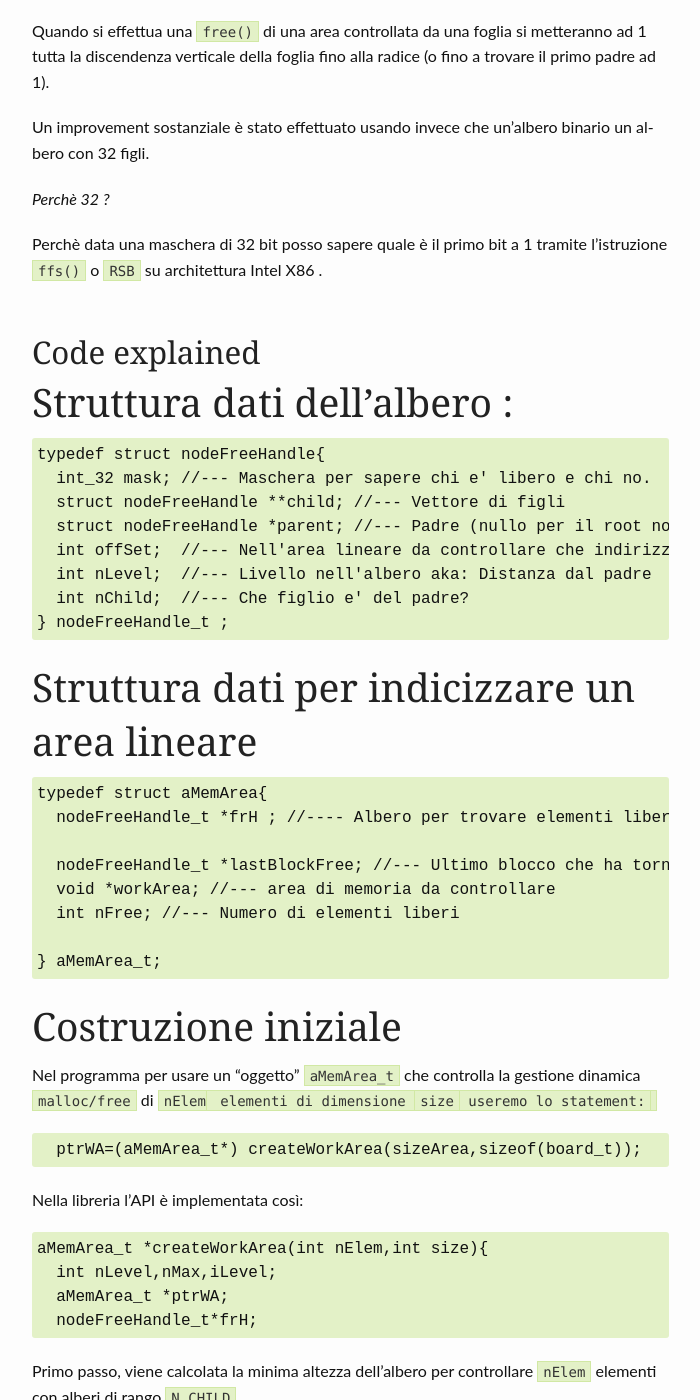
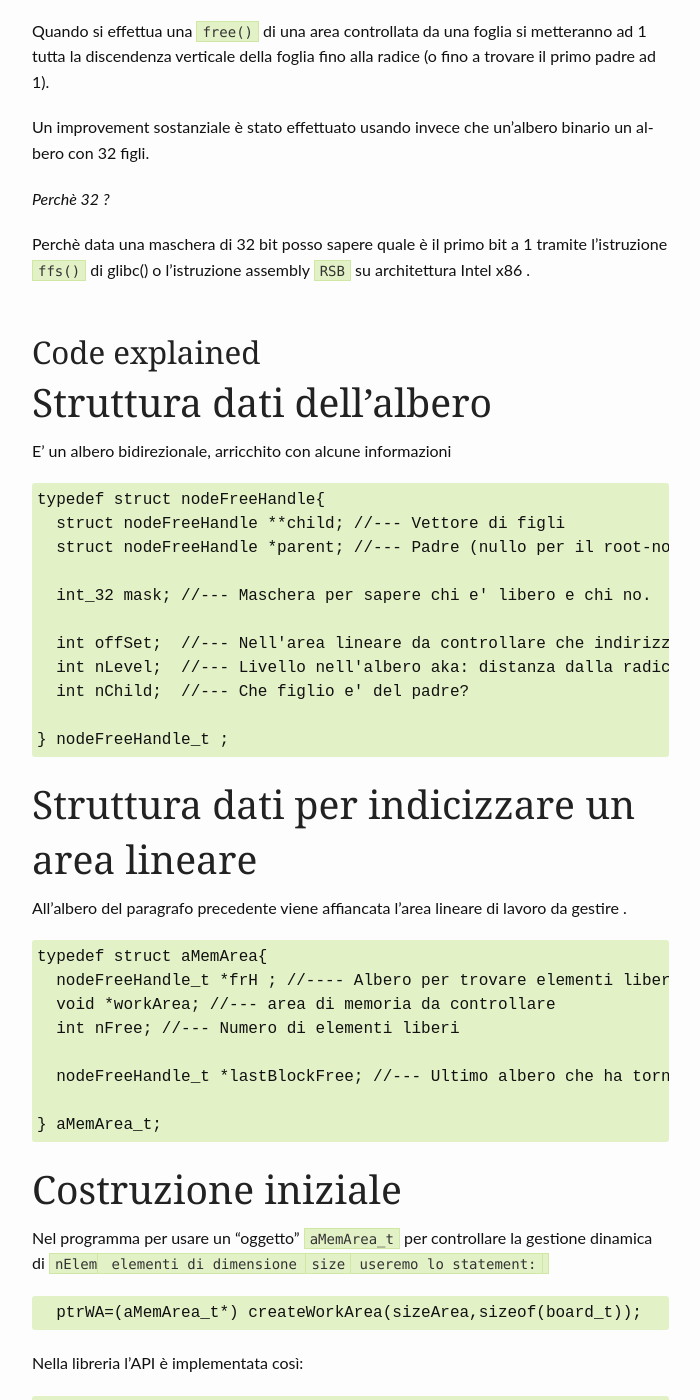
Before and after one commit to nicolarossi/nicolarossi.github.io, a Jekyll site: the page built from _posts/blog/2006-08-04-Dynamic Memory Management.md, in a window 1280 px wide and 1400 px high, scrolled down 2527 px. Shown: the whole window, without its empty margins (123-823 px from the left). Built offline with Jekyll 4.4.1, drawn with Linux system fonts in a browser that asks for light colours; some of the changed text lies outside the part shown.

Commit message:
Correzioni

```diff
--- a/_posts/blog/2006-08-04-Dynamic Memory Management.md
+++ b/_posts/blog/2006-08-04-Dynamic Memory Management.md
@@ -79,39 +79,47 @@ Un improvement sostanziale è stato effettuato usando invece che un'albero binar
 
 <em>Perchè 32 ?</em>
 
-Perchè data una maschera di 32 bit posso sapere quale è il primo bit a 1 tramite l'istruzione <code>ffs()</code> o <code>RSB</code> su architettura Intel X86 .
+Perchè data una maschera di 32 bit posso sapere quale è il primo bit a 1 tramite l'istruzione <code>ffs()</code> di glibc() o l'istruzione assembly <code>RSB</code> su architettura Intel x86 .
 
 
 ## Code explained
 
-# Struttura dati dell'albero :
+# Struttura dati dell'albero
+
+E' un albero bidirezionale, arricchito con alcune informazioni
 
 <pre>
 typedef struct nodeFreeHandle{
+  struct nodeFreeHandle **child; //--- Vettore di figli
+  struct nodeFreeHandle *parent; //--- Padre (nullo per il root-node dell'albero)
+
   int_32 mask; //--- Maschera per sapere chi e' libero e chi no.
-  struct nodeFreeHandle **child; //--- Vettore di figli
-  struct nodeFreeHandle *parent; //--- Padre (nullo per il root node dell'albero)
+
   int offSet;  //--- Nell'area lineare da controllare che indirizzi stiamo controllando ? da offSet a offSet + ...
-  int nLevel;  //--- Livello nell'albero aka: Distanza dal padre
+  int nLevel;  //--- Livello nell'albero aka: distanza dalla radice
   int nChild;  //--- Che figlio e' del padre?
+
 } nodeFreeHandle_t ;
 </pre>
 
 # Struttura dati per indicizzare un area lineare
+
+All'albero del paragrafo precedente viene affiancata l'area lineare di lavoro da gestire .
+
 <pre>
 typedef struct aMemArea{
   nodeFreeHandle_t *frH ; //---- Albero per trovare elementi liberi
-
-  nodeFreeHandle_t *lastBlockFree; //--- Ultimo blocco che ha tornato un valore allocabile (vedi sezione "Caching")
   void *workArea; //--- area di memoria da controllare
   int nFree; //--- Numero di elementi liberi
+
+  nodeFreeHandle_t *lastBlockFree; //--- Ultimo albero che ha tornato un valore allocabile (vedi sezione "Caching")
 
 } aMemArea_t;
 </pre>
 
 # Costruzione iniziale
 
-Nel programma per usare un "oggetto" <code>aMemArea_t</code> che controlla la gestione dinamica <code>malloc/free</code> di <code>nElem<code> elementi di dimensione <code>size</code> useremo lo statement:
+Nel programma per usare un "oggetto" <code>aMemArea_t</code> per controllare la gestione dinamica di <code>nElem<code> elementi di dimensione <code>size</code> useremo lo statement:
 
 <pre>
   ptrWA=(aMemArea_t*) createWorkArea(sizeArea,sizeof(board_t));
```
